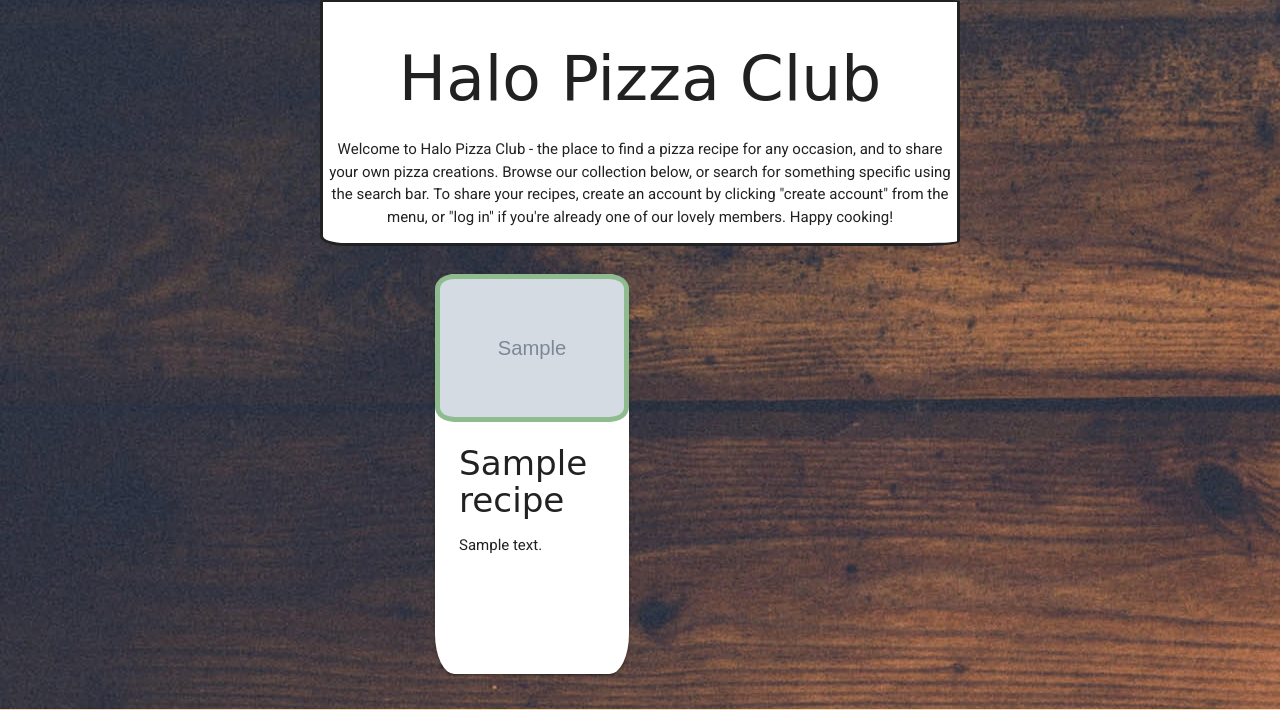
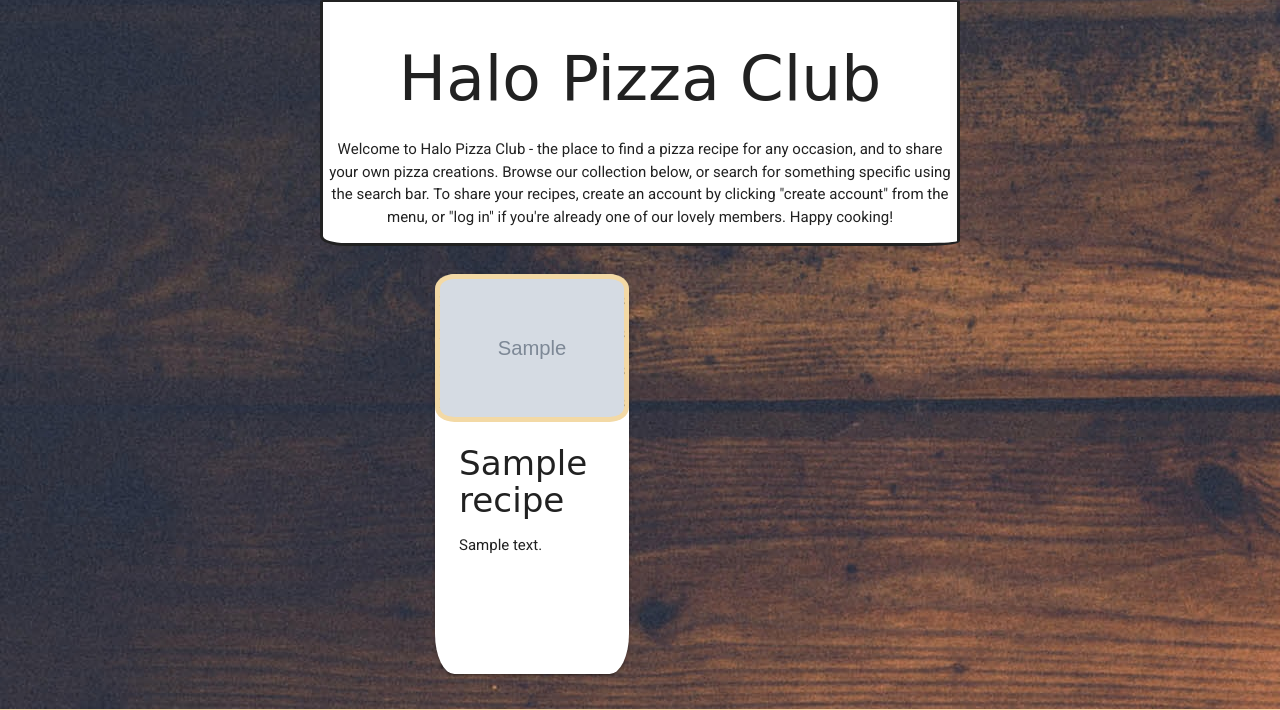
Before and after one commit to James-VT/MS3_Halo_Pizza, a Flask app: page /get_recipes in a window 1280 px wide. Shown: the part 91-801 px from the top of the page. Run offline with Flask 2, Linux system fonts and the light colour scheme; grey boxes marked "Sample" are stand-in pictures; a database or web service that is not in the repository returns one stand-in record (values such as "Sample title"); some libraries are stand-ins or nearby versions; some web fonts are replaced.

Commit message:
add: Adds new background image for recipe cards

```diff
--- a/static/css/style.css
+++ b/static/css/style.css
@@ -86,7 +86,8 @@ hr {
 
 .card-image-background {
     border-radius: 10% !important;
-    background-color: darkseagreen;
+    background-image: url("../images/pizzacardbackground.png");
+    background-size: cover;
 }
 
 .homepage-headliner {
```
Also changed, not shown: README.md, static/images/pizzacardbackground.png (added), static/images/pizzacardbackground1.png (added).
